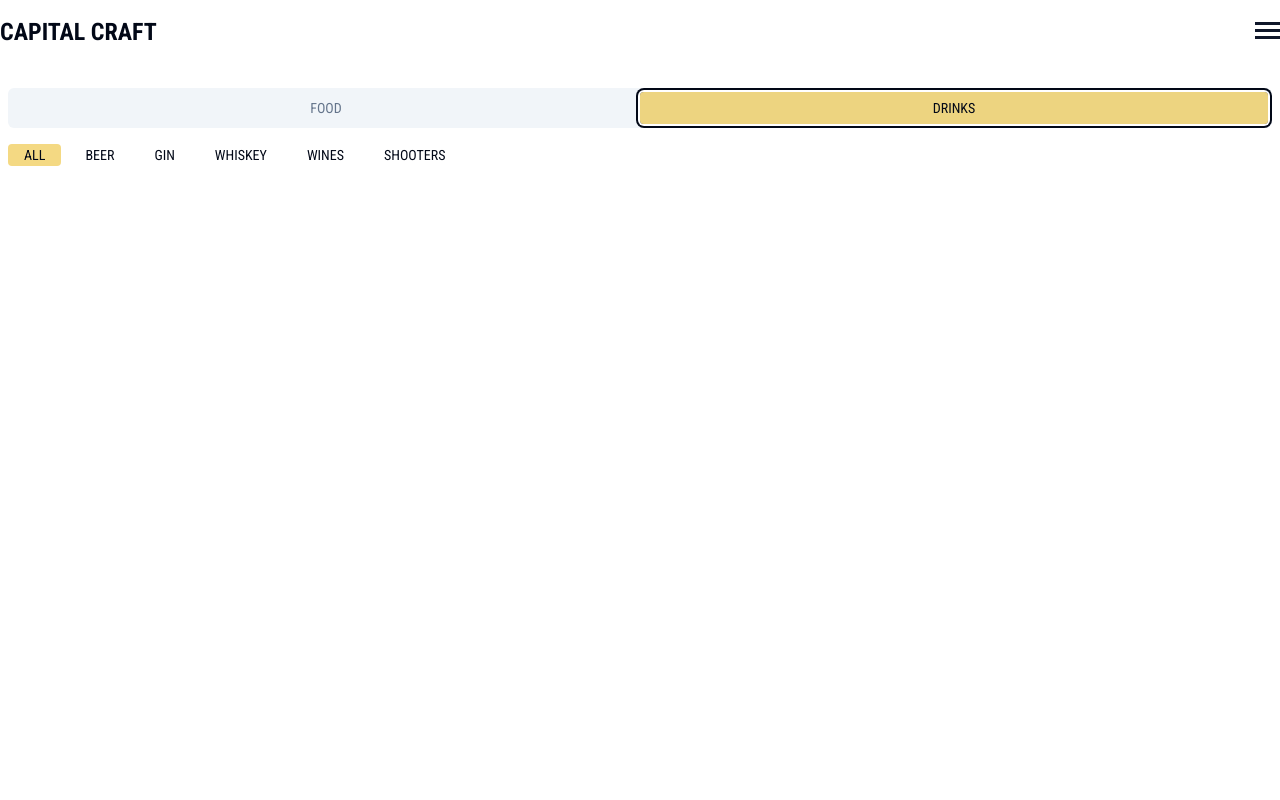
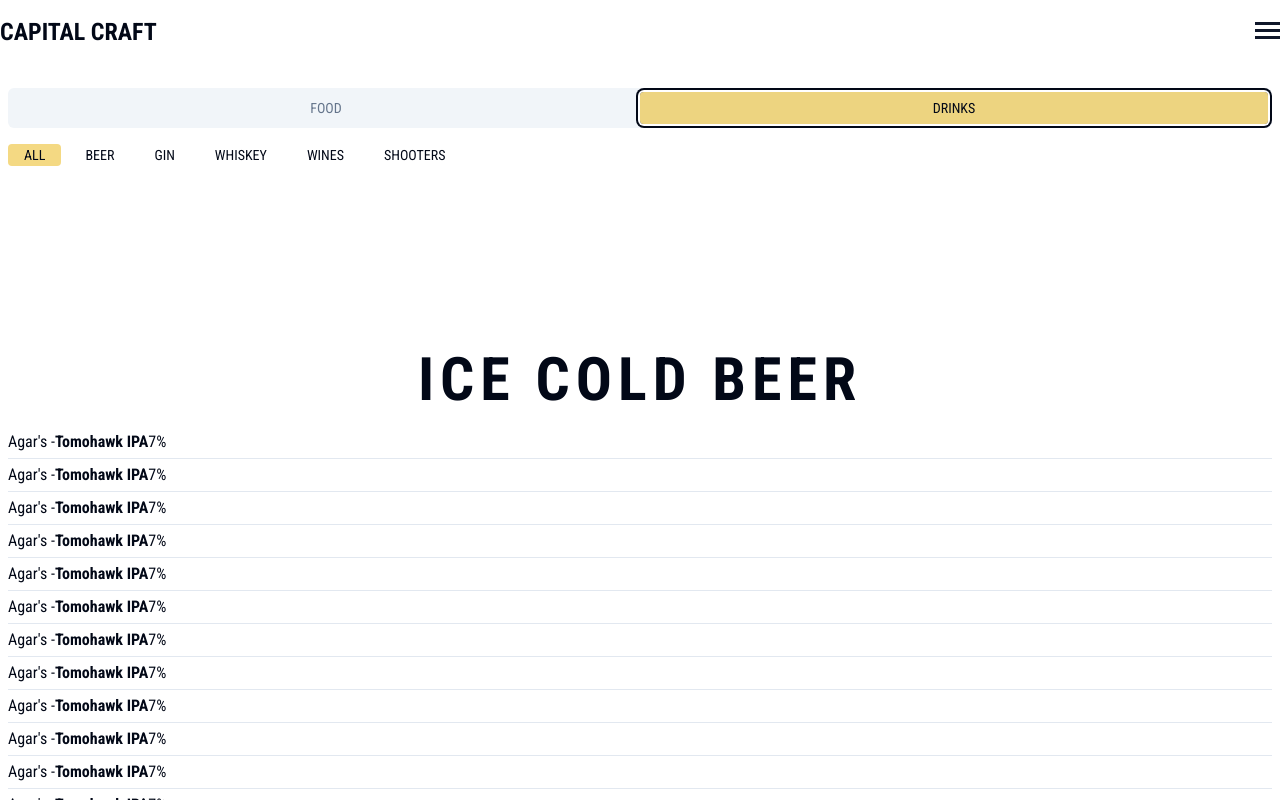
Before and after one commit to erichvorster/craft, a Next.js app: page / in a window 1280 px wide. Both pictures are taken after a click on the tab "DRINKS". Shown: the top 800 px of the page. Built offline with nearby package versions, Linux system fonts and the light colour scheme.

Commit message:
added beers

```diff
--- a/app/page.tsx
+++ b/app/page.tsx
@@ -15,6 +15,7 @@
 import Sandwhiches from "@/components/Sandwhiches";
 import { ItemDrawer } from "@/components/ItemDrawer";
 import Carousel from "@/components/Carousel";
+import Beer from "@/components/Beer";
 
 import eventImages from "../public/eventImages";
 import popularImages from "../public/popularImages";
@@ -148,7 +149,14 @@
               </div>
             )}
           </TabsContent>
-          <TabsContent value="password" className="pt-44"></TabsContent>
+          <TabsContent value="password" className="pt-44">
+            <h4 className="tracking-widest text-6xl font-extrabold text-center">
+              ICE COLD BEER
+            </h4>
+            <div className="mt-4">
+              <Beer />
+            </div>
+          </TabsContent>
         </Tabs>
       </div>
     </main>
--- /dev/null
+++ b/components/Beer.tsx
@@ -0,0 +1,36 @@
+import React from "react";
+import {
+  Accordion,
+  AccordionContent,
+  AccordionItem,
+  AccordionTrigger,
+} from "@/components/ui/accordion";
+
+const Beer = () => {
+  let beers = [];
+
+  for (let i = 1; i <= 40; i++) {
+    beers.push(i);
+  }
+
+  return (
+    <Accordion type="single" collapsible>
+      {beers.map((beer, idx) => (
+        <AccordionItem value={`item-${idx}`}>
+          <AccordionTrigger className="py-1">
+            Agar's - <strong>Tomohawk IPA</strong>
+            <span>7%</span>
+          </AccordionTrigger>
+          <AccordionContent>
+            Agar’s Tomahawk IPA is a hop-head’s delight, exuberantly unbalanced
+            with aggressive bitterness and juicy, citrusy hop flavours. The malt
+            profile is generally clean and simple with just enough caramel
+            sweetness to provide support.
+          </AccordionContent>
+        </AccordionItem>
+      ))}
+    </Accordion>
+  );
+};
+
+export default Beer;
--- a/components/ui/accordion.tsx
+++ b/components/ui/accordion.tsx
@@ -1,12 +1,12 @@
-"use client"
+"use client";
 
-import * as React from "react"
-import * as AccordionPrimitive from "@radix-ui/react-accordion"
-import { ChevronDown } from "lucide-react"
+import * as React from "react";
+import * as AccordionPrimitive from "@radix-ui/react-accordion";
+import { ChevronDown } from "lucide-react";
 
-import { cn } from "@/lib/utils"
+import { cn } from "@/lib/utils";
 
-const Accordion = AccordionPrimitive.Root
+const Accordion = AccordionPrimitive.Root;
 
 const AccordionItem = React.forwardRef<
   React.ElementRef<typeof AccordionPrimitive.Item>,
@@ -17,8 +17,8 @@
     className={cn("border-b", className)}
     {...props}
   />
-))
-AccordionItem.displayName = "AccordionItem"
+));
+AccordionItem.displayName = "AccordionItem";
 
 const AccordionTrigger = React.forwardRef<
   React.ElementRef<typeof AccordionPrimitive.Trigger>,
@@ -28,17 +28,17 @@
     <AccordionPrimitive.Trigger
       ref={ref}
       className={cn(
-        "flex flex-1 items-center justify-between py-4 font-medium transition-all hover:underline [&[data-state=open]>svg]:rotate-180",
+        "flex flex-1 items-center  py-4 font-medium transition-all hover:underline [&[data-state=open]>svg]:rotate-180",
         className
       )}
       {...props}
     >
       {children}
-      <ChevronDown className="h-4 w-4 shrink-0 transition-transform duration-200" />
+      {/* <ChevronDown className="h-4 w-4 shrink-0 transition-transform duration-200" /> */}
     </AccordionPrimitive.Trigger>
   </AccordionPrimitive.Header>
-))
-AccordionTrigger.displayName = AccordionPrimitive.Trigger.displayName
+));
+AccordionTrigger.displayName = AccordionPrimitive.Trigger.displayName;
 
 const AccordionContent = React.forwardRef<
   React.ElementRef<typeof AccordionPrimitive.Content>,
@@ -54,7 +54,7 @@
   >
     <div className="pb-4 pt-0">{children}</div>
   </AccordionPrimitive.Content>
-))
-AccordionContent.displayName = AccordionPrimitive.Content.displayName
+));
+AccordionContent.displayName = AccordionPrimitive.Content.displayName;
 
-export { Accordion, AccordionItem, AccordionTrigger, AccordionContent }
+export { Accordion, AccordionItem, AccordionTrigger, AccordionContent };
```
